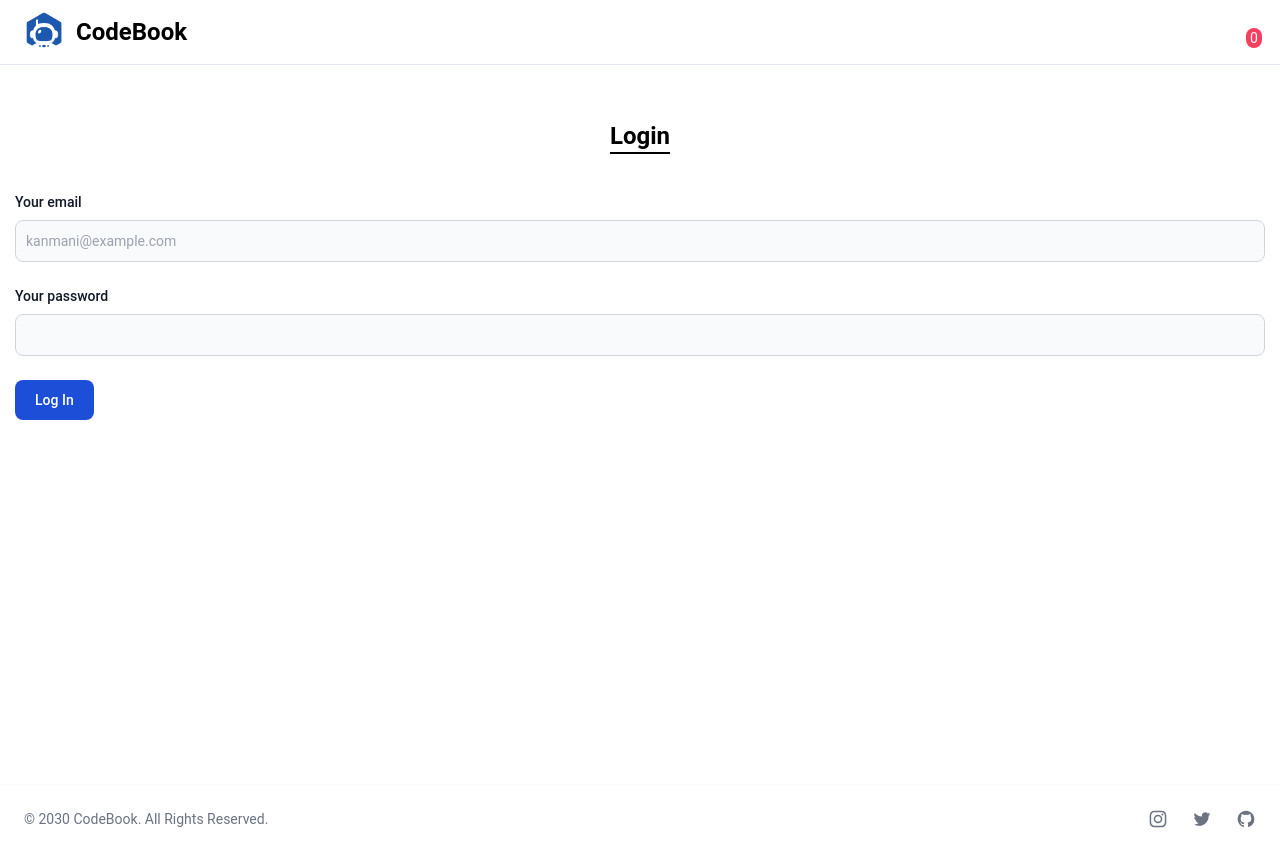
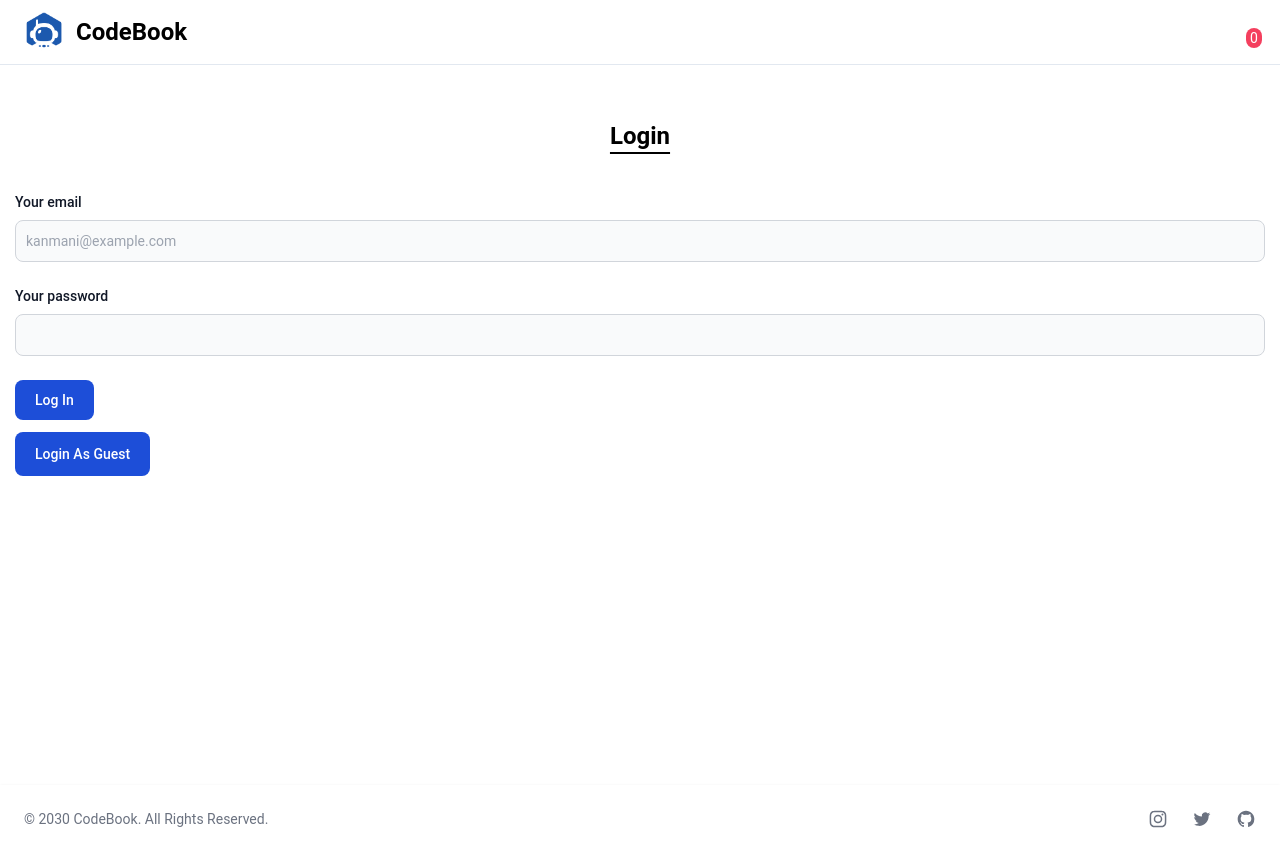
Before and after one commit to sandhanaK2002/CODEBOOKS, a React (Create React App) app: page /login in a window 1280 px wide. Built offline with nearby package versions, Linux system fonts and the light colour scheme.

Commit message:
updated Guest account

```diff
--- a/src/pages/Login.js
+++ b/src/pages/Login.js
@@ -24,6 +24,22 @@
     }
   }
 
+
+  const handleLoginGuest = async()=>{
+
+    try{
+    const authDetail = {
+    email : "kanmani@example.com",
+    password : "123456789"
+  }
+    const data = await login(authDetail);
+    data.accessToken ? navigate("/products") : toast.error(data);
+  }catch(error){
+    toast.error(error.message, {closeButton: true, position: "bottom-center"});
+  }
+  }
+
+
   return (
     <main>
       <section>
@@ -40,7 +56,7 @@
           </div>
           <button type="submit" className="text-white bg-blue-700 hover:bg-blue-800 focus:ring-4 focus:outline-none focus:ring-blue-300 font-medium rounded-lg text-sm w-full sm:w-auto px-5 py-2.5 text-center dark:bg-blue-600 dark:hover:bg-blue-700 dark:focus:ring-blue-800">Log In</button>
         </form>
-        {/* <button className="mt-3 cursor-pointer text-white bg-blue-700 hover:bg-blue-800 focus:ring-4 focus:outline-none focus:ring-blue-300 font-medium rounded-lg text-sm w-full sm:w-auto px-5 py-3 text-center dark:bg-blue-600 dark:hover:bg-blue-700 dark:focus:ring-blue-800">Login As Guest</button> */}
+        <button onClick = {handleLoginGuest} className="mt-3 cursor-pointer text-white bg-blue-700 hover:bg-blue-800 focus:ring-4 focus:outline-none focus:ring-blue-300 font-medium rounded-lg text-sm w-full sm:w-auto px-5 py-3 text-center dark:bg-blue-600 dark:hover:bg-blue-700 dark:focus:ring-blue-800">Login As Guest</button>
     </main>
   )
 }
```
